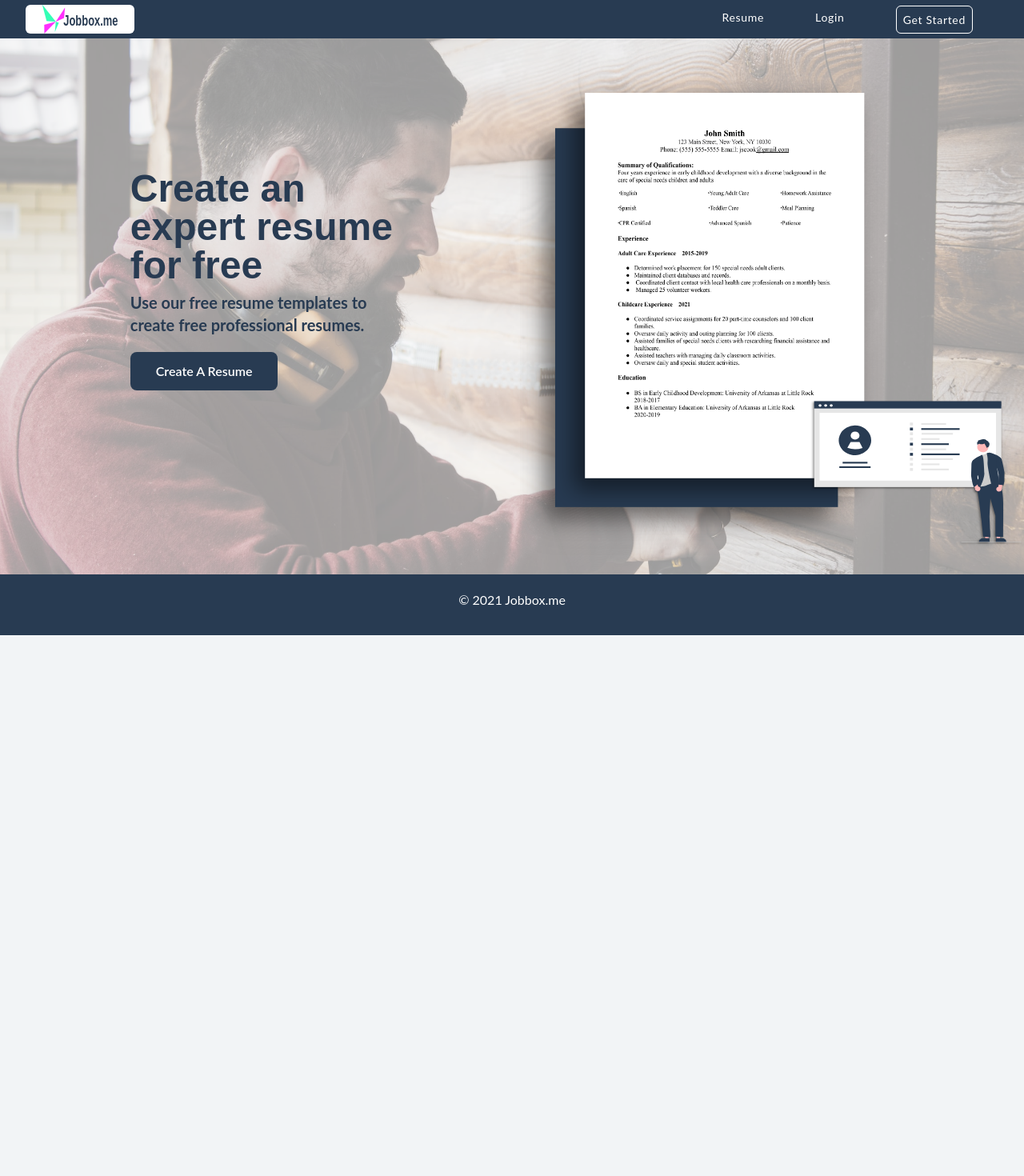
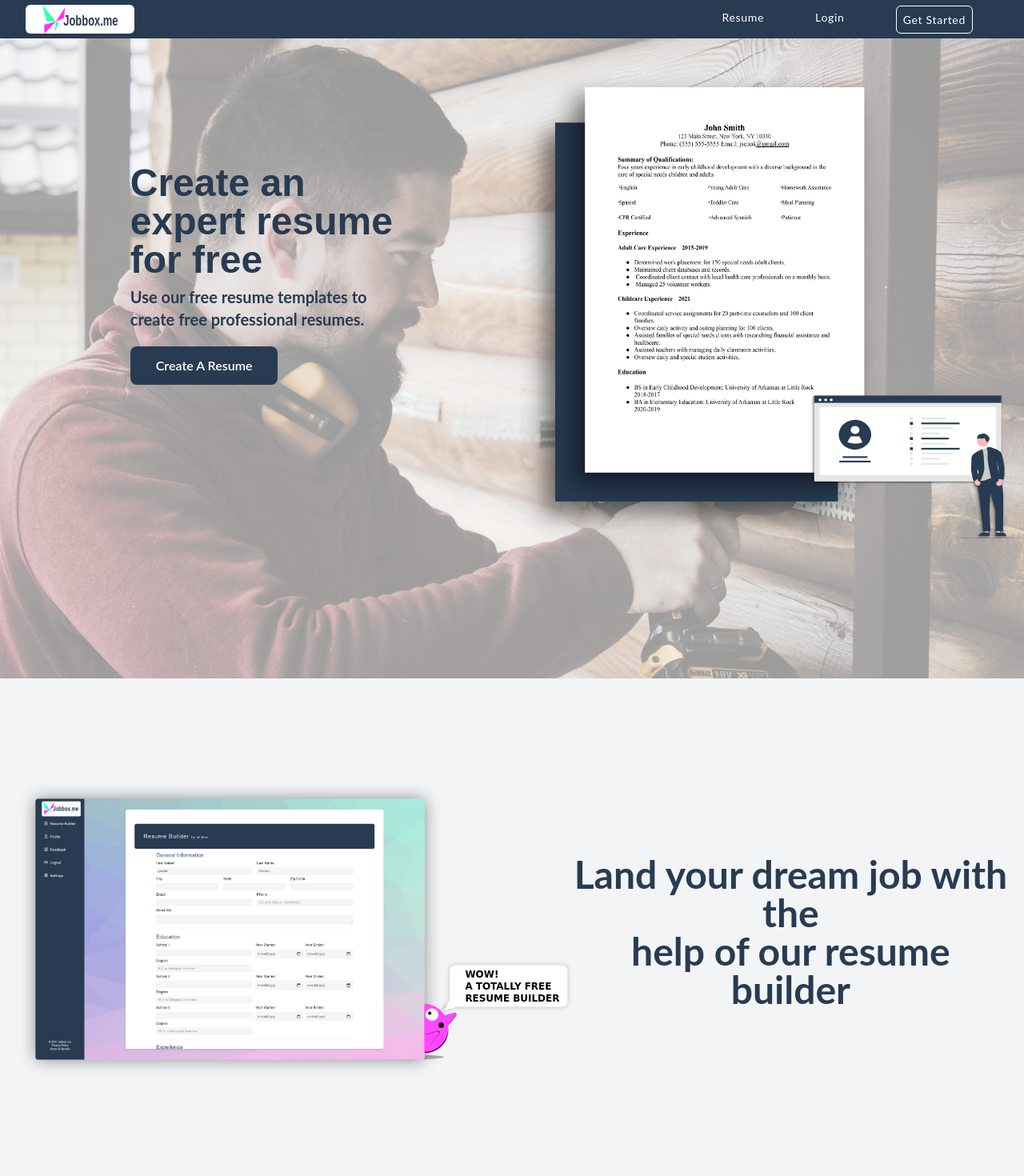
Before and after one commit to gccornejo441/Jobbox, a Next.js app: page / in a window 1280 px wide. Shown: the top 1470 px of the page at 80% size. Before the commit the page ends 848 px from the top, so only its background shows below. Built offline with nearby package versions, Linux system fonts and the light colour scheme; no server answers.

Commit message:
adding UE to homepage

```diff
--- a/components/main/mainBody.js
+++ b/components/main/mainBody.js
@@ -2,6 +2,7 @@ import Head from 'next/head'
 import Image from 'next/image'
 import resumePic from '../../public/images/resume-title.svg'
 import Link from 'next/link'
+import resBuilderChar from '../../public/images/resBuilderChar.svg'
 
 const MainBody = () => {
     return (
@@ -10,11 +11,11 @@ const MainBody = () => {
                 <title>Jobbox</title>
             </Head>
             <div className="flex flex-col relative">
-                <div className="bg-hero-pattern bg-cover bg-center flex justify-center">
+                <div className="bg-hero-pattern bg-cover bg-center h-screen flex justify-center">
                     <div className="bg-gray-50 bg-opacity-60 w-full flex justify-center">
-                        <div className="z-10 flex flex-col md:flex-row p-5 sm:pr-0 w-full">
-                            <div className="text-regal-blue md:w-1/2">
-                                <div className="lg:px-16 xl:w-3/4 mx-auto sm:mb-8 mt-12 md:mb-0 md:mt-36">
+                        <div className="flex self-center flex-col lg:flex-row px-5 sm:pr-0 w-full">
+                            <div className="text-regal-blue lg:w-1/2">
+                                <div className="lg:px-16 xl:w-3/4 mx-auto sm:mb-8 md:mb-0 md:mt-36">
                                     <h1 className="text-left font-extrabold text-2xl sm:text-4xl lg:text-5xl font-sans leading-normal">Create an expert resume for free</h1>
                                     <h2 className="my-2 text-left font-bold text-md sm:text-lg lg:text-xl">Use our free resume templates to create free professional resumes.</h2>
                                     <div className="flex justify-center sm:justify-start">
@@ -27,31 +28,36 @@ const MainBody = () => {
                                     </div>
                                 </div>
                             </div>
-                            <div className="flex lg:h-full md:w-1/2">
+                            <div className="flex lg:w-1/2 xl:pb-36">
                                 <Image
                                     src={resumePic}
                                     alt="Picture of a sample resume"
-                                    width={800}
-                                    height={800}
+                                    width={1000}
+                                    height={1000}
                                 />
                             </div>
                         </div>
                     </div>
                 </div>
-                {/* <div>
-                    <div className="text-center text-5xl font-bold text-regal-blue my-10">
+                <div className="flex flex-col md:flex-row justify-center px-5 my-24">
+                    <div>
+                        <Image
+                            src={resBuilderChar}
+                            alt="Resume Builder with one eyed monster"
+                            width={800}
+                            height={500}
+                        />
+                    </div>
+                    <div className="self-center items-baseline text-center text-3xl md:text-5xl font-bold text-regal-blue my-10 h-1/2">
                         <h2 className="flex flex-col">
                             <span>Land your dream job with the</span>
                             <span>help of our resume builder</span>
                         </h2>
                     </div>
-                    <div>
-
                 </div>
-                </div> */}
             </div>
             <footer className="bg-regal-blue">
-                {/* <div className="grid md:grid-cols-4 p-10 container mx-auto">
+                {/* <div className="grid md:grid-cols-4 px-10 py-24 container mx-auto">
                     <div className="mb-4">
                         <Image
                             src="/images/Jobbox.me_white.svg"
@@ -69,7 +75,8 @@ const MainBody = () => {
                             <li className="mb-2">Resume Building</li>
                         </ul>
                     </div>
-                    <div className="text-white mb-4">
+                    <div className="text-white mb-4 flex justify-center">
+                        <div>
                             <h1 className="font-bold uppercase pb-5">Recent Blog Post</h1>
                             <ul className="flex">
                                 <li>
@@ -98,13 +105,16 @@ const MainBody = () => {
                                 </li>
                             </ul>
                         </div>
-                    <div className="text-white ">
+                    </div>
+                    <div className="text-white flex flex-row-reverse">
+                        <div>
                             <h1 className="font-bold uppercase pb-5">Stay Updated</h1>
                             <ul>
                                 <li>Credit Education</li>
                                 <li>Homeownership</li>
                                 <li>Resume Building</li>
                             </ul>
+                        </div>
                     </div>
                 </div> */}
                 <div className="pt-5 text-white relative bottom-0 bg-regal-blue text-center pb-8">
```
Also changed, not shown: public/images/resBuilderChar.svg (added). Lines whose indentation alone changed are shown as unchanged.
